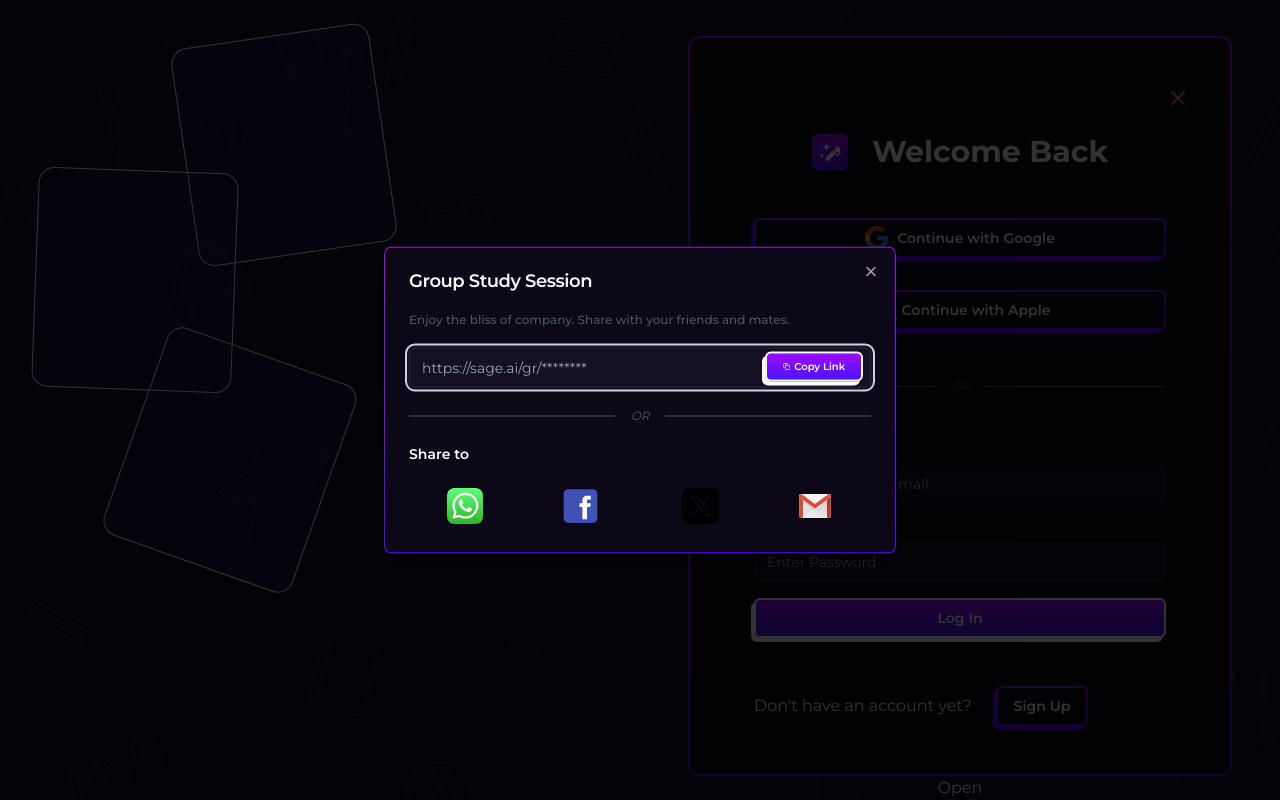
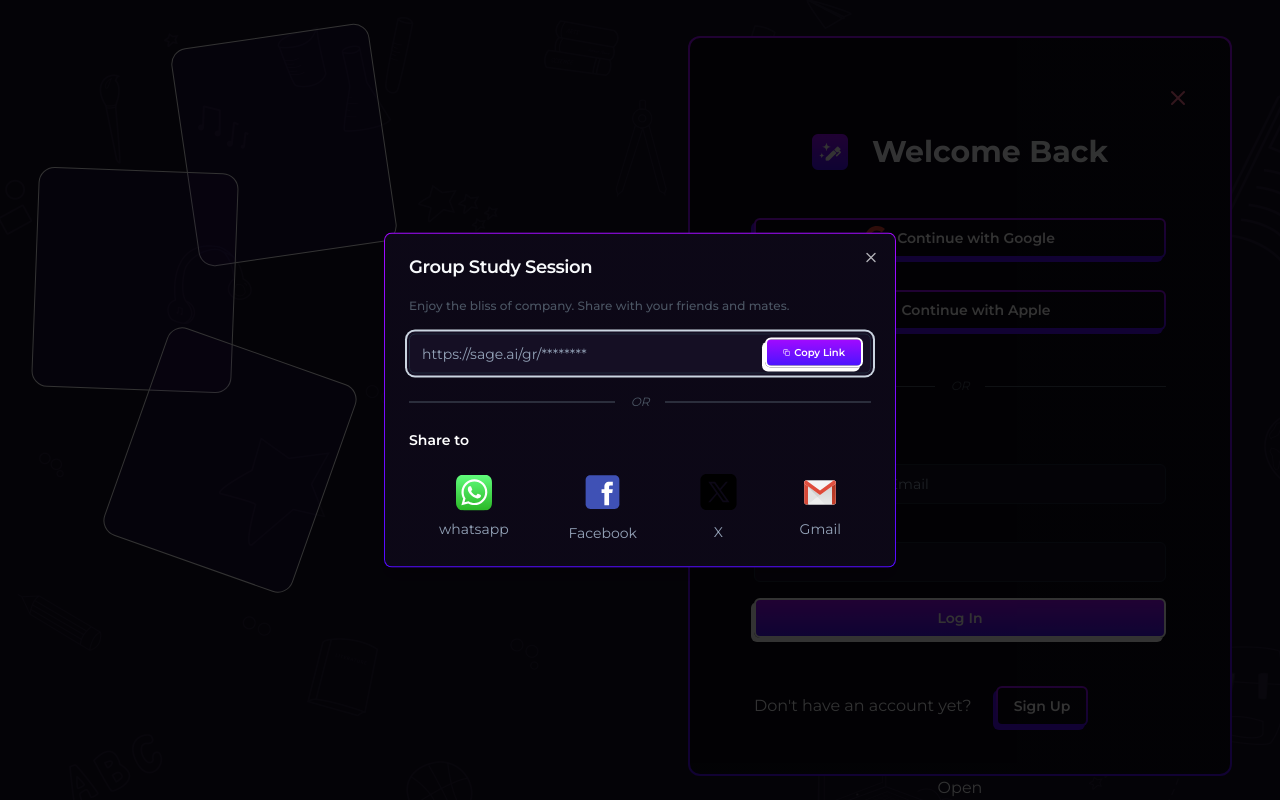
Before and after one commit to NengakDakup/sage-app, a Next.js app: page /auth/login in a window 1280 px wide. Both pictures are taken after a click on the button "Open". Built offline with nearby package versions, Linux system fonts and the light colour scheme.

Commit message:
added links

```diff
--- a/components/GroupStudySessionLink.js
+++ b/components/GroupStudySessionLink.js
@@ -12,6 +12,7 @@ import {
   import { Button } from '@/components/ui/button'
   import { Copy } from 'lucide-react';
   import Image from 'next/image'
+  import Link from 'next/link'
 
 const GroupStudySessionLink = () => {
   return (
@@ -34,10 +35,10 @@ const GroupStudySessionLink = () => {
           </div>
             <p className='font-semibold text-white'>Share to</p>
           <div className='flex justify-around'>
-          <Image src='/images/whatsapp.svg' alt='whatsapp' width={36} height={36} />
-          <Image src='/images/Facebook.svg' alt='facebook' width={45} height={45} />
-          <Image src='/images/Twitter.svg' alt='twitter' width={43} height={43} />
-          <Image src='/images/Gmail.svg' alt='gmail' width={36} height={36} />
+         <Link href='#' className='flex flex-col justify-center items-center gap-2'><Image src='/images/whatsapp.svg' alt='whatsapp' width={36} height={36} />whatsapp</Link>
+         <Link href='#' className='flex flex-col justify-center items-center gap-2'><Image src='/images/Facebook.svg' alt='facebook' width={45} height={45} />Facebook</Link>
+         <Link href='#' className='flex flex-col justify-center items-center gap-2'><Image src='/images/Twitter.svg' alt='twitter' width={43} height={43} />X</Link>
+         <Link href='#' className='flex flex-col justify-center items-center gap-2'><Image src='/images/Gmail.svg' alt='gmail' width={36} height={36} />Gmail</Link>
           </div>
         </div>
       </DialogDescription>
```
